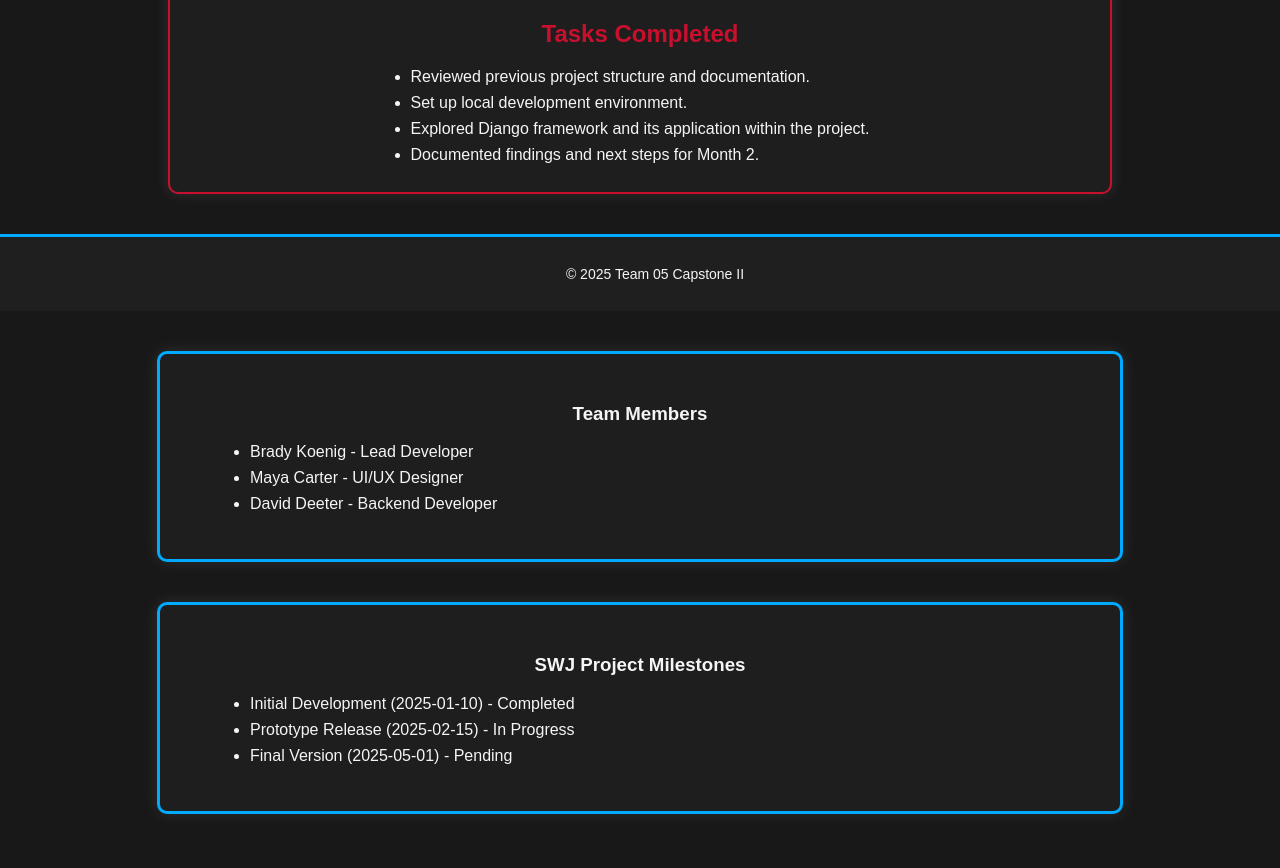
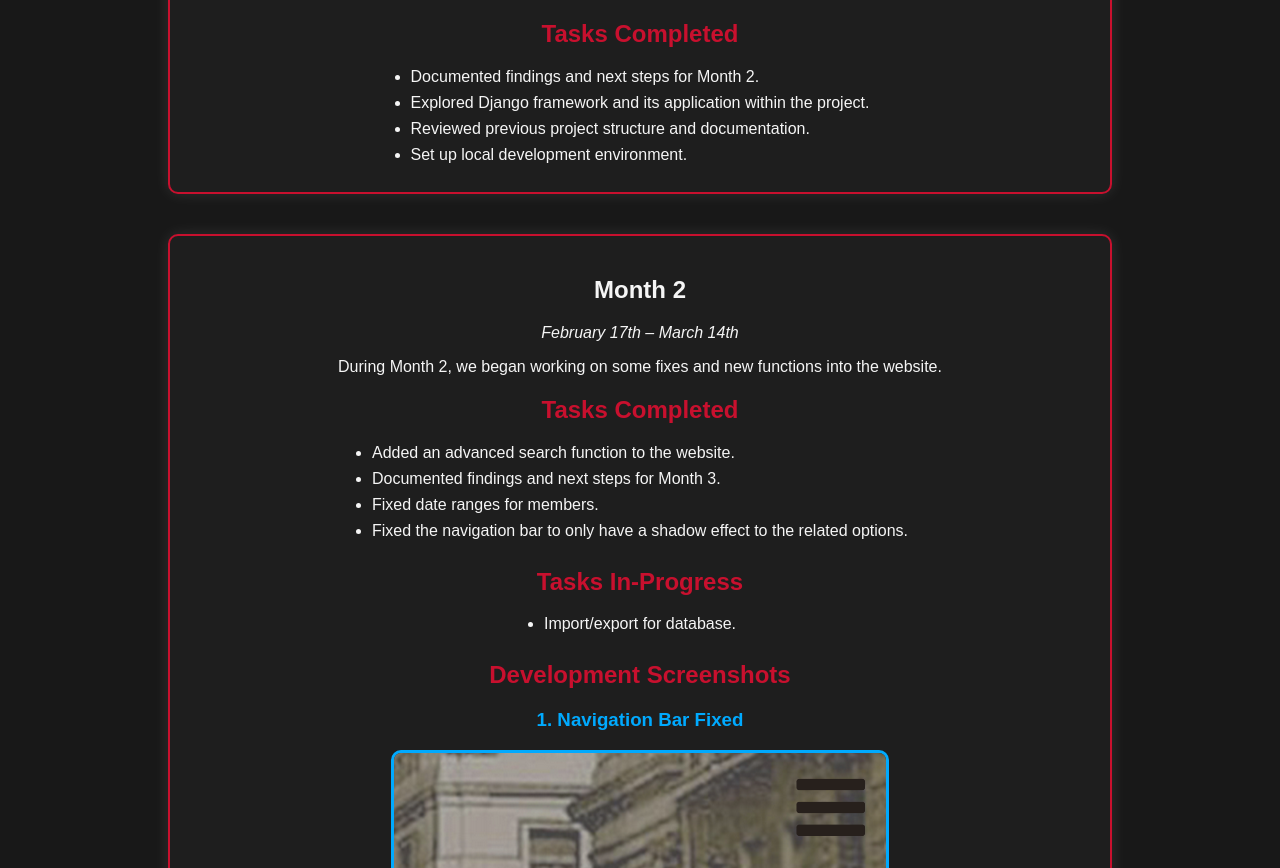
Before and after one commit to carterm22/CPS491-group05-website, a plain HTML site: page projects/swj/index.html in a window 1280 px wide. Shown: the part 1006-1874 px from the top of the page. Drawn offline with Linux system fonts and the light colour scheme; files whose address does not match are found by name.

Commit message:
Finished Month 2 Section

```diff
--- a/projects/swj/index.html
+++ b/projects/swj/index.html
@@ -28,11 +28,38 @@
 
         <h2 style="color: #c8102e; text-align: center;">Tasks Completed</h2>
         <ul style="list-style-type: disc; padding-left: 0; text-align: center; display: table; margin: auto;">
+            <li>Documented findings and next steps for Month 2.</li>
+            <li>Explored Django framework and its application within the project.</li>
             <li>Reviewed previous project structure and documentation.</li>
             <li>Set up local development environment.</li>
-            <li>Explored Django framework and its application within the project.</li>
-            <li>Documented findings and next steps for Month 2.</li>
         </ul>
+    </section>
+
+    <section style="border: 2px solid #c8102e; padding: 20px; border-radius: 10px;">
+        <h1>Month 2</h1>
+        <p><em>February 17th – March 14th</em></p>
+        <p>During Month 2, we began working on some fixes and new functions into the website.</p>
+
+        <h2 style="color: #c8102e; text-align: center;">Tasks Completed</h2>
+        <ul style="list-style-type: disc; padding-left: 0; text-align: center; display: table; margin: auto;">
+            <li>Added an advanced search function to the website.</li>
+            <li>Documented findings and next steps for Month 3.</li>
+            <li>Fixed date ranges for members.</li>
+            <li>Fixed the navigation bar to only have a shadow effect to the related options.</li>
+        </ul>
+
+        <h2 style="color: #c8102e; text-align: center;">Tasks In-Progress</h2>
+        <ul style="list-style-type: disc; padding-left: 0; text-align: center; display: table; margin: auto;">
+            <li>Import/export for database.</li>
+        </ul>
+
+        <h2 style="color: #c8102e; text-align: center;">Development Screenshots</h2>
+
+        <h3 style="color: #00aaff; text-align: center;">1. Navigation Bar Fixed</h3>
+        <img src="../../images/NavBar-Fixed.png" alt="NavBar-Fixed" style="max-width: 70%; border: 3px solid #00aaff; border-radius: 10px; display: block; margin: auto;">
+        <h3 style="color: #00aaff; text-align: center;">2. Added Advanced Search Function</h3>
+        <img src="../../images/Adv-Button.png" alt="Adv-Button" style="max-width: 70%; border: 3px solid #00aaff; border-radius: 10px; display: block; margin: auto;">
+        <img src="../../images/Adv-Button-Shown.png" alt="Adv-Button-Shown" style="max-width: 70%; border: 3px solid #00aaff; border-radius: 10px; display: block; margin: auto;">
     </section>
 
     <footer>
```
Also changed, not shown: images/Adv-Button-Shown.png (added), images/Adv-Button.png (added), images/NavBar-Fixed.png (added).
